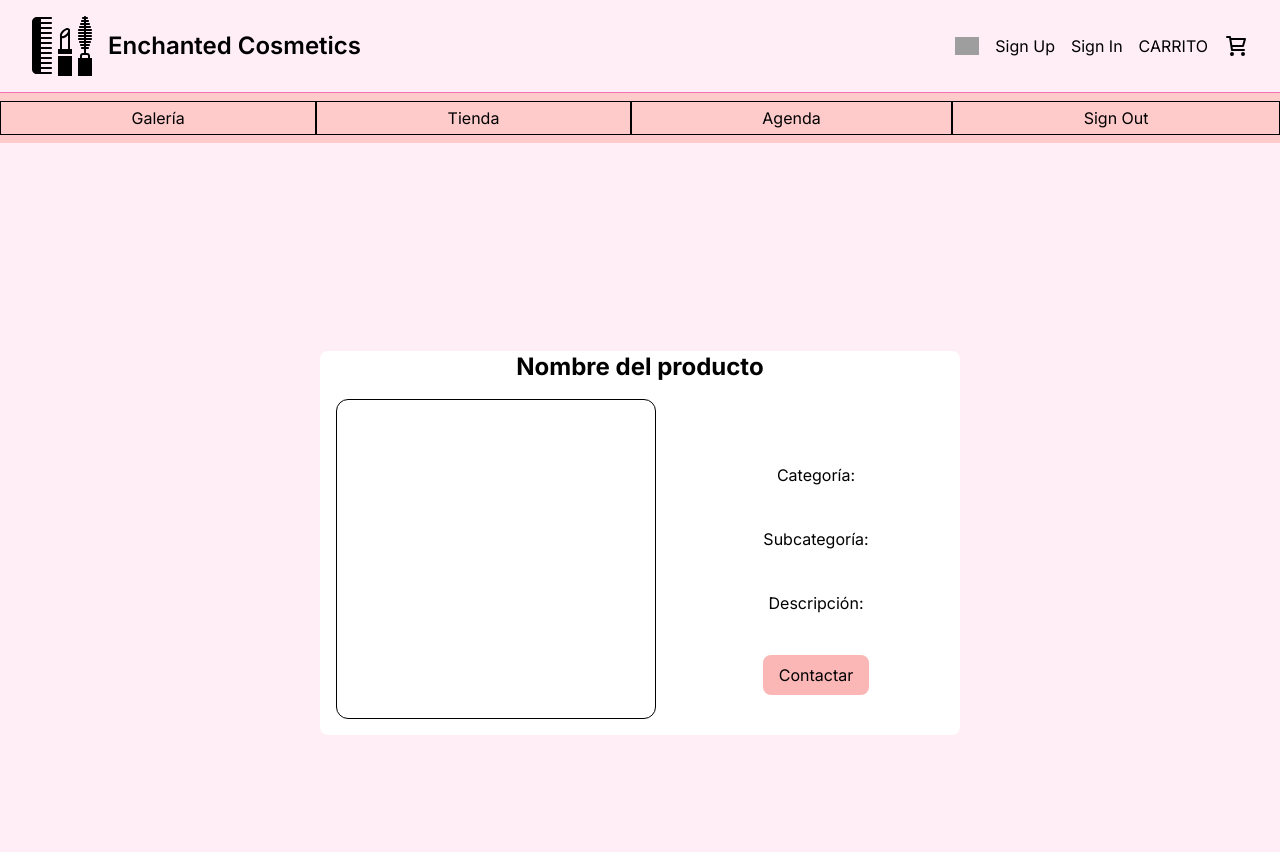
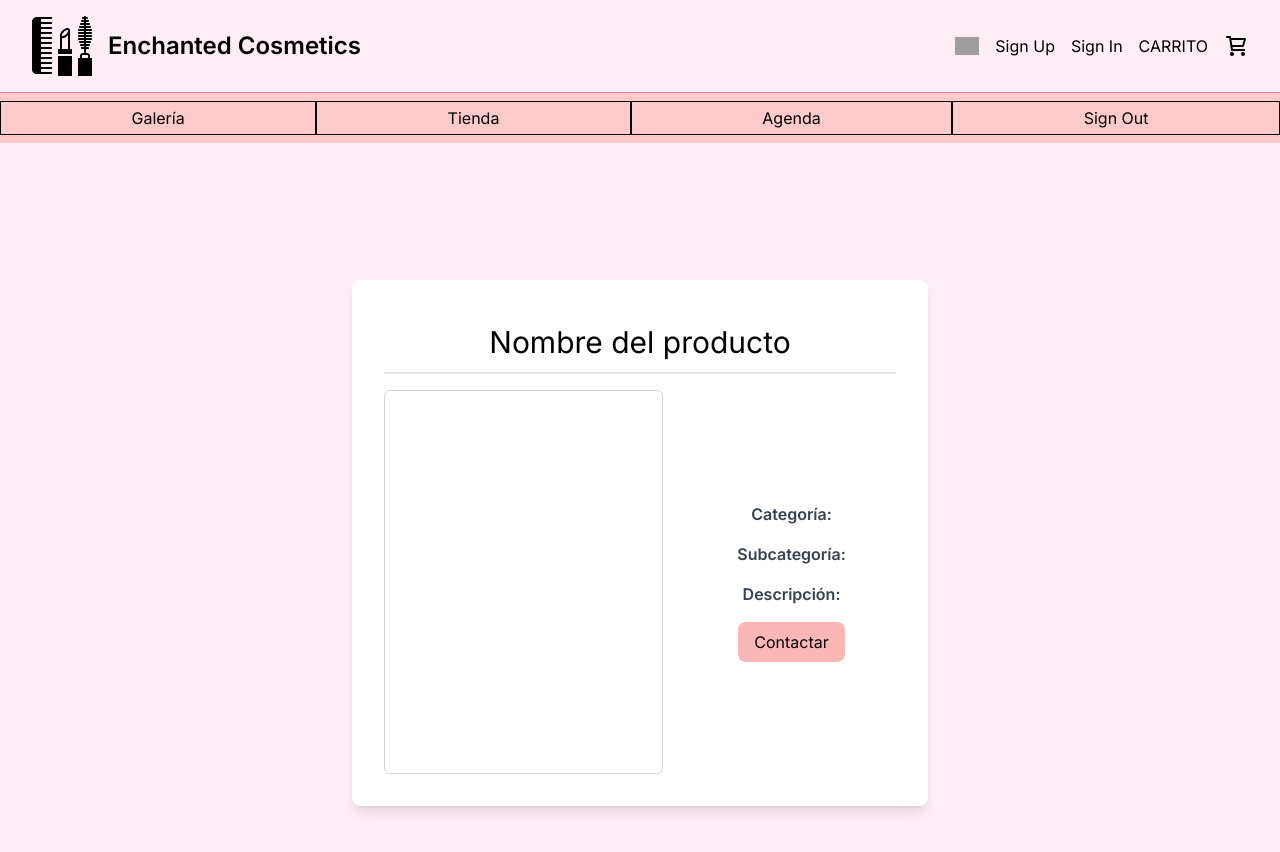
Before and after one commit to Elmono56/DuendeMaquillista, a Next.js app: page /pages/users/imageDetails in a window 1280 px wide. Shown: the top 852 px of the page. Built offline with nearby package versions, Linux system fonts and the light colour scheme; grey boxes are pictures that could not be loaded.

Commit message:
feat: improved ImageDetails

```diff
--- a/src/app/pages/users/imageDetails/page.tsx
+++ b/src/app/pages/users/imageDetails/page.tsx
@@ -6,22 +6,22 @@ import Navbar from "@/app/components/Navbar";
 
 const ImageDetails = () => {
   return (
-    <div>
+    <div className="bg-pink-lighter min-h-screen">
       <Navbar />
-      <div className="flex justify-center items-center h-screen">
-        <div className="bg-white rounded-lg h-549 w-384">
-          <div className="text-2xl text-black font-bold text-center">
+      <div className="flex justify-center items-center h-screen p-6">
+        <div className="bg-white rounded-lg shadow-lg p-8 max-w-xl transition-all transform hover:scale-105">
+          <div className="text-center text-3xl py-3 mb-4 border-b-2">
             Nombre del producto
           </div>
-          <div className="flex items-center space-between">
-            <div className="w-80 h-80 rounded-xl border border-black m-4"></div>
-            <div className="text-center w-72">
-              <div className="text-base text-black mt-10">Categoría:</div>
-              <div className="text-base text-black mt-10">Subcategoría:</div>
-              <div className="text-base text-black mt-10">Descripción:</div>
-              <div className="mt-10">
+          <div className="flex items-center justify-between space-x-6">
+            <div className="w-96 h-96 rounded-md border border-gray-300 transition duration-300 hover:border-blue-500"></div>
+            <div className="text-center w-72 flex flex-col space-y-4">
+              <div className="text-gray-700 font-semibold">Categoría:</div>
+              <div className="text-gray-700 font-semibold">Subcategoría:</div>
+              <div className="text-gray-700 font-semibold">Descripción:</div>
+              <div className="mt-4">
                 <Link href="/pages/users/productDetails">
-                  <button className="boton-global ">Contactar</button>
+                  <button className="boton-global">Contactar</button>
                 </Link>
               </div>
             </div>
```
